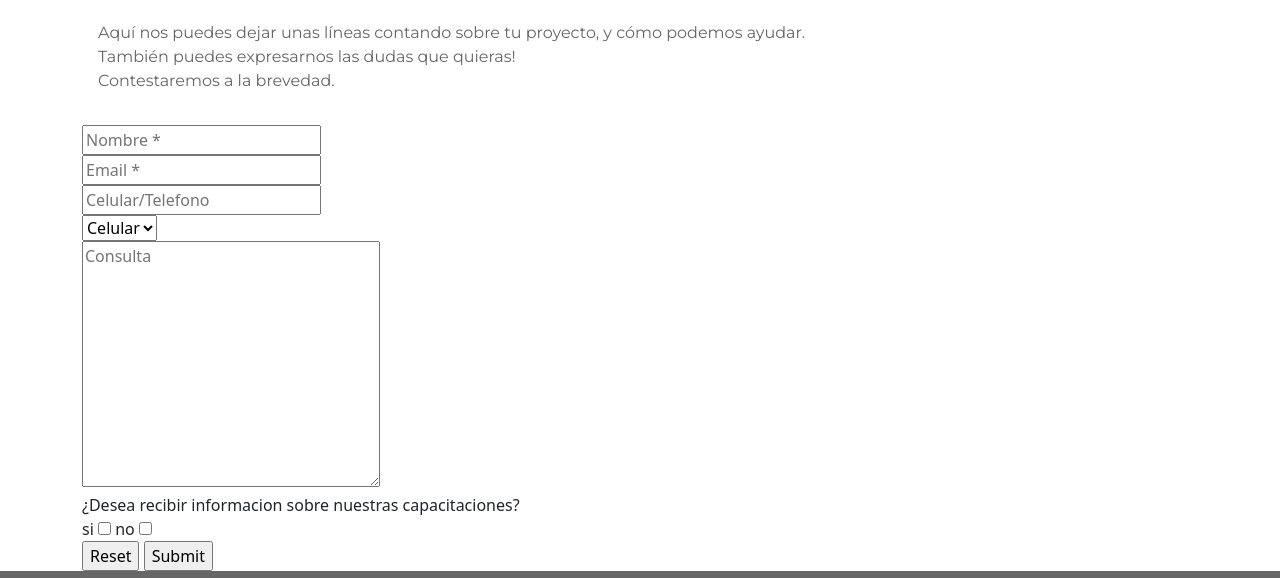
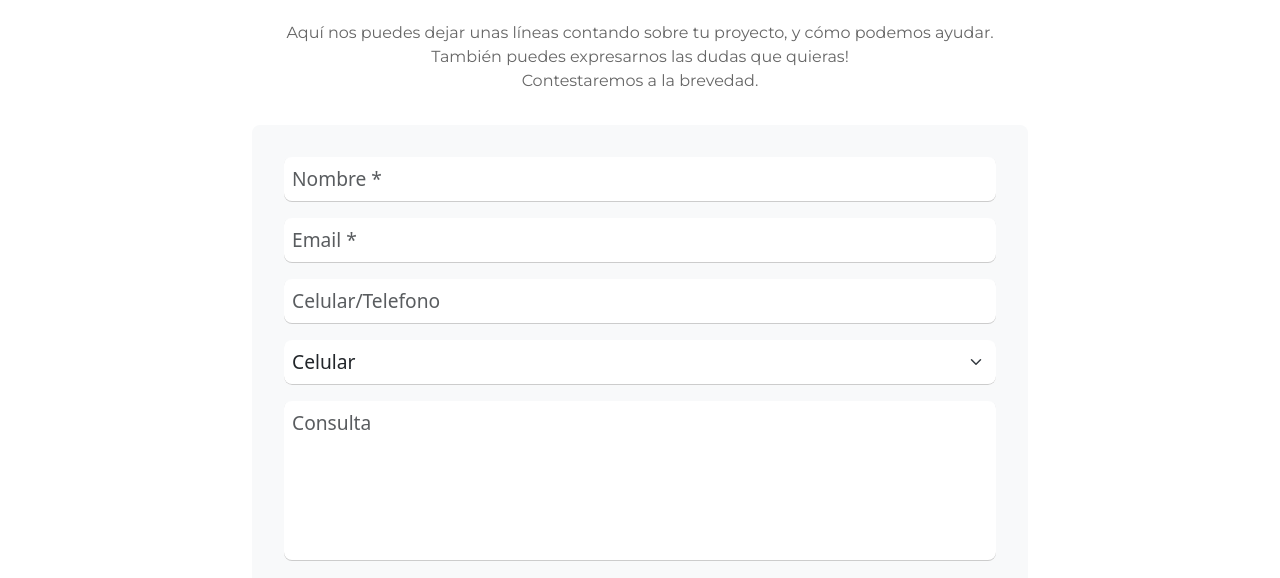
Before and after one commit to JulianMarcoArg/Marco, a website: page contacto.html in a window 1280 px wide. Shown: the part 185-763 px from the top of the page. Drawn offline with nearby package versions, Linux system fonts and the light colour scheme.

Commit message:
dandole estilo al formulario para la entrega final

```diff
--- a/contacto.html
+++ b/contacto.html
@@ -7,7 +7,8 @@
   <meta name="viewport" content="width=device-width, initial-scale=1.0">
   <title>Contacto</title>
   <meta name="description" content="Ponete en contacto">
-    <meta name="kevwords" content="ganaderia regenerativa, campo vivo, ovis21, agricultura regenerativa, manejo holistico" >
+  <meta name="kevwords"
+    content="ganaderia regenerativa, campo vivo, ovis21, agricultura regenerativa, manejo holistico">
 
 
   <link rel="favicon icon" href="images/favicon.png" type="image/x-icon" />
@@ -17,8 +18,7 @@
   <div id="fontsGoogle">
     <link rel="preconnect" href="https://fonts.googleapis.com" />
     <link rel="preconnect" href="https://fonts.gstatic.com" crossorigin />
-        <link href="https://fonts.googleapis.com/css2?family=Montserrat:wght@400;600;900&display=swap"
-            rel="stylesheet" />
+    <link href="https://fonts.googleapis.com/css2?family=Montserrat:wght@400;600;900&display=swap" rel="stylesheet" />
   </div>
 
   <link href="https://cdn.jsdelivr.net/npm/bootstrap@5.3.0-alpha1/dist/css/bootstrap.min.css" rel="stylesheet"
@@ -37,9 +37,8 @@
       <a class="navbar-brand active" href="index.html">
         <img src="images/Logo.png" alt="CAMPO VIVO" width="250">
       </a>
-        <button class="navbar-toggler" type="button" data-bs-toggle="collapse"
-            data-bs-target="#navbarSupportedContent" aria-controls="navbarSupportedContent" aria-expanded="false"
-            aria-label="Toggle navigation">
+      <button class="navbar-toggler" type="button" data-bs-toggle="collapse" data-bs-target="#navbarSupportedContent"
+        aria-controls="navbarSupportedContent" aria-expanded="false" aria-label="Toggle navigation">
         <span class="navbar-toggler-icon"></span>
       </button>
     </div>
@@ -63,47 +62,50 @@
     </div>
   </nav>
   <section class="container">
-    <h2>Mandanos un mensaje</h2>
-    <p>
+    <h2 class="text-center">Mandanos un mensaje</h2>
+    <p class="text-center">
       Aquí nos puedes dejar unas líneas contando sobre tu proyecto, y cómo
       podemos ayudar. <br>
       También puedes expresarnos las dudas que quieras! <br>
       Contestaremos a la brevedad.
     </p>
   </section>
+  <div class="container-contact">
     <div class="container">
       <form>
-      <div>
-        <input type="text" id="nombre" name="nombre" placeholder="Nombre *" />
+        <div class="mb-3">
+          <input type="text" class="form-control" id="nombre" name="nombre" placeholder="Nombre *" />
         </div>
-      <div>
-        <input type="email" name="email" id="email" placeholder="Email *" />
+        <div class="mb-3">
+          <input type="email" class="form-control" name="email" id="email" placeholder="Email *" />
         </div>
-      <div>
-        <input type="text" name="celular/telefono" id="celular/telefono" placeholder="Celular/Telefono" />
+        <div class="mb-3">
+          <input type="text" class="form-control" name="celular/telefono" id="celular/telefono"
+            placeholder="Celular/Telefono" />
         </div>
-      <div>
-        <select name="tipo" id="tipo">
+        <div class="mb-3">
+          <select class="form-select" name="tipo" id="tipo">
             <option value="celular">Celular</option>
             <option value="fijo">Fijo</option>
           </select>
         </div>
-      <div>
-        <textarea name="comentario" id="comentario" placeholder="Consulta" cols="30" rows="10"></textarea>
+        <div class="mb-3">
+          <textarea class="form-control" name="comentario" id="comentario" placeholder="Consulta" cols="30"
+            rows="10"></textarea>
         </div>
-      <div>¿Desea recibir informacion sobre nuestras capacitaciones?</div>
-      <div>
-        <label for="si">si</label>
-        <input type="checkbox" name="si" id="SiAcepto" />
-        <label for="no">no</label>
-        <input type="checkbox" name="no" id="NoAcepto" />
+        <div class="mb-3 form-check">
+          <input type="checkbox" class="form-check-input" name="si" id="SiAcepto" />
+          <label class="form-check-label" for="si">¿Desea recibir informacion sobre nuestras capacitaciones?</label>
         </div>
-      <div>
-        <input type="reset" name="reset" id="Limpiar formulario" />
-        <input type="submit" name="enviar" id="enviar" />
+        <div class="mb-3 text-center">
+          <button type="reset" class="btn btn-secondary me-3">Limpiar formulario</button>
+          <button type="submit" class="btn btn-primary">Enviar</button>
         </div>
       </form>
     </div>
+  </div>
+
+
 
   <footer>
     <div class="container d-flex justify-content-between align-items-center flex-wrap">
@@ -111,8 +113,8 @@
         <li class="mx-2"><a href="mailto:campovivo@ovis21.com">campovivo@ovis21.com</a></li>
         <li class="mx-2"><a target="_blank" href="https://www.instagram.com/nodocampovivo/?hl=es-la"><img
               src="images/ainstagram.png" alt="ir instagram" width="25" /></a></li>
-            <li class="mx-2"> <a target="_blank" href="https://www.facebook.com/OvisXXI/"><img
-                        src="images/afacebook.png" alt="ir facebook" width="25" /></a></li>
+        <li class="mx-2"> <a target="_blank" href="https://www.facebook.com/OvisXXI/"><img src="images/afacebook.png"
+              alt="ir facebook" width="25" /></a></li>
       </ul>
       <img class="col-12 col-md-3 mb-3 py-3 logo-footer" src="images/logo-blanco.png" alt="Nodo Campo Vivo">
     </div>
@@ -122,4 +124,5 @@
 
 
 </body>
+
 </html>
--- a/scss/_contact-form.scss
+++ b/scss/_contact-form.scss
@@ -1,5 +1,86 @@
-#formulario-contacto {
-    text-align: center;
-    align-items: center;
+/* Estilos para el formulario de contacto */
+.container-contact {
+    padding-bottom: 3em;
+    .container {
+        max-width: 800px;
+        margin: 0 auto;
+    }
+
+    h2 {
+    font-size: 2rem;
+    font-weight: bold;
+    margin-bottom: 1rem;
+  }
+  p {
+    font-size: 1.2rem;
+    line-height: 1.5;
+    margin-bottom: 2rem;
+  }
+
+  form {
+    background-color: #f8f9fa;
+    padding: 2rem;
+    border-radius: 0.5rem;
+  }
+
+  form div {
+    margin-bottom: 1rem;
+  }
+
+  input[type="text"],
+  input[type="email"],
+  textarea {
+    width: 100%;
+    padding: 0.5rem;
+    border-radius: 0.5rem;
+    border: none;
+    font-size: 1.2rem;
+    box-shadow: inset 0px -1px 0px rgba(0, 0, 0, 0.2);
+  }
+
+  select {
+    width: 100%;
+    padding: 0.5rem;
+    border-radius: 0.5rem;
+    border: none;
+    font-size: 1.2rem;
+    box-shadow: inset 0px -1px 0px rgba(0, 0, 0, 0.2);
+  }
+
+  textarea {
+    height: 10rem;
+    resize: none;
+  }
+
+  label {
+    font-size: 1.2rem;
+    margin-right: 1rem;
+  }
+
+  input[type="checkbox"] {
+    margin-right: 0.5rem;
+  }
+
+  input[type="reset"],
+  input[type="submit"] {
+    background-color: #007bff;
+    color: #fff;
+    border: none;
+    padding: 0.5rem 1rem;
+    font-size: 1.2rem;
+    border-radius: 0.5rem;
+    cursor: pointer;
+  }
+
+  input[type="reset"]:hover,
+  input[type="submit"]:hover {
+    background-color: #0069d9;
+  }
+
+  input[type="reset"]:focus,
+  input[type="submit"]:focus {
+    outline: none;
+    box-shadow: 0px 0px 0px 3px rgba(0, 123, 255, 0.5);
+  }
 
 }
```
Also changed, not shown: css/style.css, 1 other file. Lines whose indentation alone changed are shown as unchanged.
